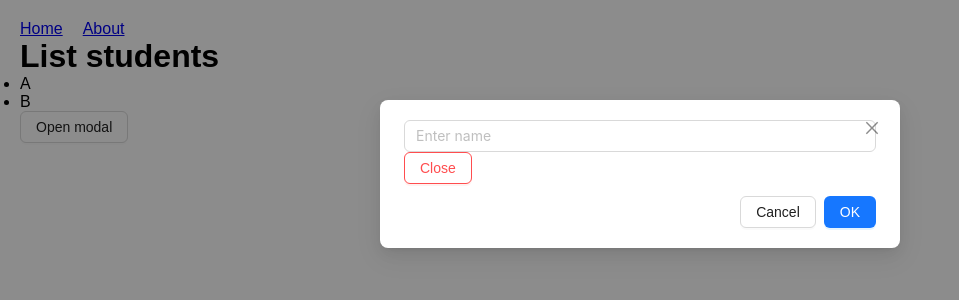
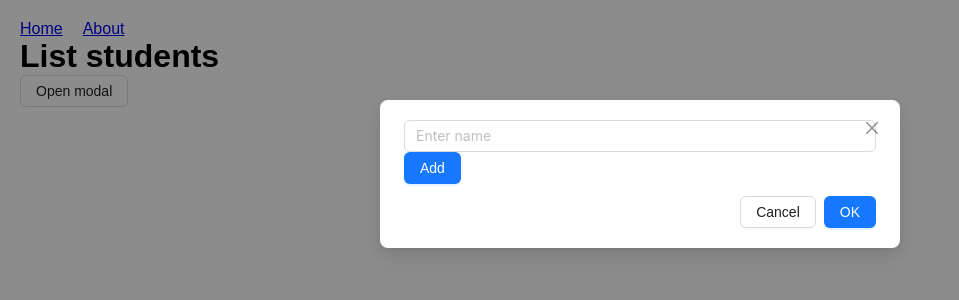
Before and after one commit to ManhAnNguyen/ci88, a React (Vite) app: page / in a window 1280 px wide. Both pictures are taken after a click on the button "Open modal". Shown: the top 300 px of the page, without its empty margins (0-959 px from the left). Built offline with nearby package versions, Linux system fonts and the light colour scheme; a web font is replaced by a local one.

Commit message:
add day 13

```diff
--- a/src/hooks/useLocalStorage.js
+++ b/src/hooks/useLocalStorage.js
@@ -1,9 +1,9 @@
 import { useEffect } from "react";
 
-function useLocalStorage(value) {
+function useLocalStorage(key, value) {
   useEffect(() => {
     if (value !== null && value !== undefined) {
-      localStorage.setItem("count", JSON.stringify(value));
+      localStorage.setItem(key, JSON.stringify(value));
     }
   }, [value]);
 }
--- a/src/pages/Home.jsx
+++ b/src/pages/Home.jsx
@@ -1,25 +1,50 @@
 import { Button, Input, Modal } from "antd";
-import React, { useEffect, useState } from "react";
+import React, { useEffect, useRef, useState } from "react";
 import useCount from "../hooks/useCount";
 import useBoolean from "../hooks/useBoolean";
 import useInput from "../hooks/useInput";
 import useHover from "../hooks/useHover";
+import useLocalStorage from "../hooks/useLocalStorage";
 
 const Home = () => {
   const { value, onSetFalse, onSetTrue } = useBoolean();
+  const { value: valueInput, onChange, onReset } = useInput();
+
+  const [students, setStudents] = useState(
+    localStorage.getItem("students")
+      ? JSON.parse(localStorage.getItem("students"))
+      : []
+  );
+  const ref = useRef();
+
+  const handleAddStudent = () => {
+    setStudents([...students, valueInput]);
+    onReset();
+    ref.current.focus();
+  };
+
+  useLocalStorage("students", students);
 
   return (
     <div>
       <h1>List students</h1>
       <ul>
-        <li>A</li>
-        <li>B</li>
+        {students.map((item) => (
+          <li key={item}>{item}</li>
+        ))}
       </ul>
       <Modal open={value} onCancel={onSetFalse}>
         <>
-          <Input placeholder="Enter name" />
-          <Button onClick={onSetFalse} danger>
-            Close
+          {valueInput}
+
+          <Input
+            placeholder="Enter name"
+            onChange={onChange}
+            value={valueInput}
+            ref={ref}
+          />
+          <Button type="primary" onClick={handleAddStudent}>
+            Add
           </Button>
         </>
       </Modal>
@@ -31,5 +56,5 @@ const Home = () => {
 export default Home;
 
 //use input
-//use boolean
+//use boolean : show ra modal
 //use localStorage
```
